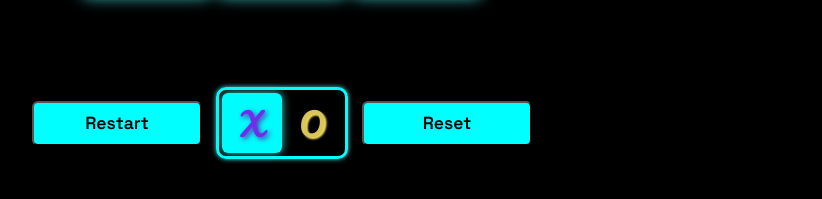
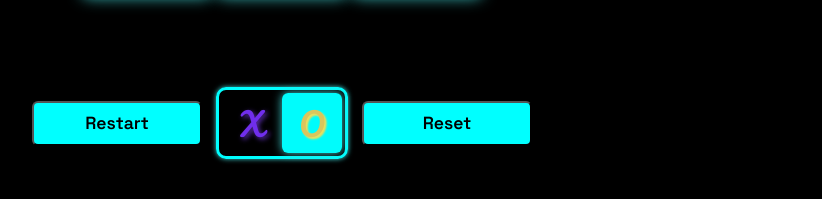
Before and after one commit to I0ANA24/Tic-Tac-Toe, a plain HTML site: page game.html in a window 1280 px wide. Both pictures are taken after a click on the element 505 px from the left and 263 px from the top of the page. Shown: the part 601-800 px from the top of the page, 358-1180 px from the left. Drawn offline with Linux system fonts and the light colour scheme.

Commit message:
ModalX and ModalO in game.js

```diff
--- a/game.css
+++ b/game.css
@@ -116,6 +116,7 @@ body {
 .aqua-color {
     background-color: rgba(0, 255, 255, 0.988);
     box-shadow: 0px 0px 10px 0px rgb(63, 207, 207);
+    transition: all 0.4s ease-in;
 }
 
 @media (min-width: 500px) and (max-width: 800px) {
--- a/game.html
+++ b/game.html
@@ -43,8 +43,8 @@
     <footer class="restart-modal-reset">
         <button id="restart" class="button">Restart</button>
         <div class="modal">
-            <p class="letterX aqua-color">X</p>
-            <p class="letterO">O</p>
+            <p class="letterX aqua-color" id="modalX">X</p>
+            <p class="letterO" id="modalO">O</p>
         </div>
         <button id="reset" class="button" onclick="location.href='./index.html'">Reset</button>
     </footer>
--- a/game.js
+++ b/game.js
@@ -168,6 +168,10 @@ const PLAY = (function () {
     const board = document.querySelector(".tic-tac-toe-board");
     const boardChildren = Array.from(board.children);
     const DOMcells = document.querySelectorAll(".tic-tac-toe-cell");
+
+    const modalX = document.getElementById("modalX");
+    const modalO = document.getElementById("modalO");
+
     DOMcells.forEach(cell => {
         cell.addEventListener("click", () => {
             if(!cell.querySelector("p")) {
@@ -177,6 +181,8 @@ const PLAY = (function () {
 
                 const index = boardChildren.indexOf(cell);
                 playerController.play(index + 1, newParagraph);
+                modalX.classList.toggle("aqua-color");
+                modalO.classList.toggle("aqua-color");
             }
         });
     });
@@ -192,5 +198,10 @@ const PLAY = (function () {
             }
         });
         playerController.restart();
+
+        if(modalO.classList.contains("aqua-color")) {
+            modalX.classList.toggle("aqua-color");
+            modalO.classList.toggle("aqua-color");
+        }
     });
 })();
```
